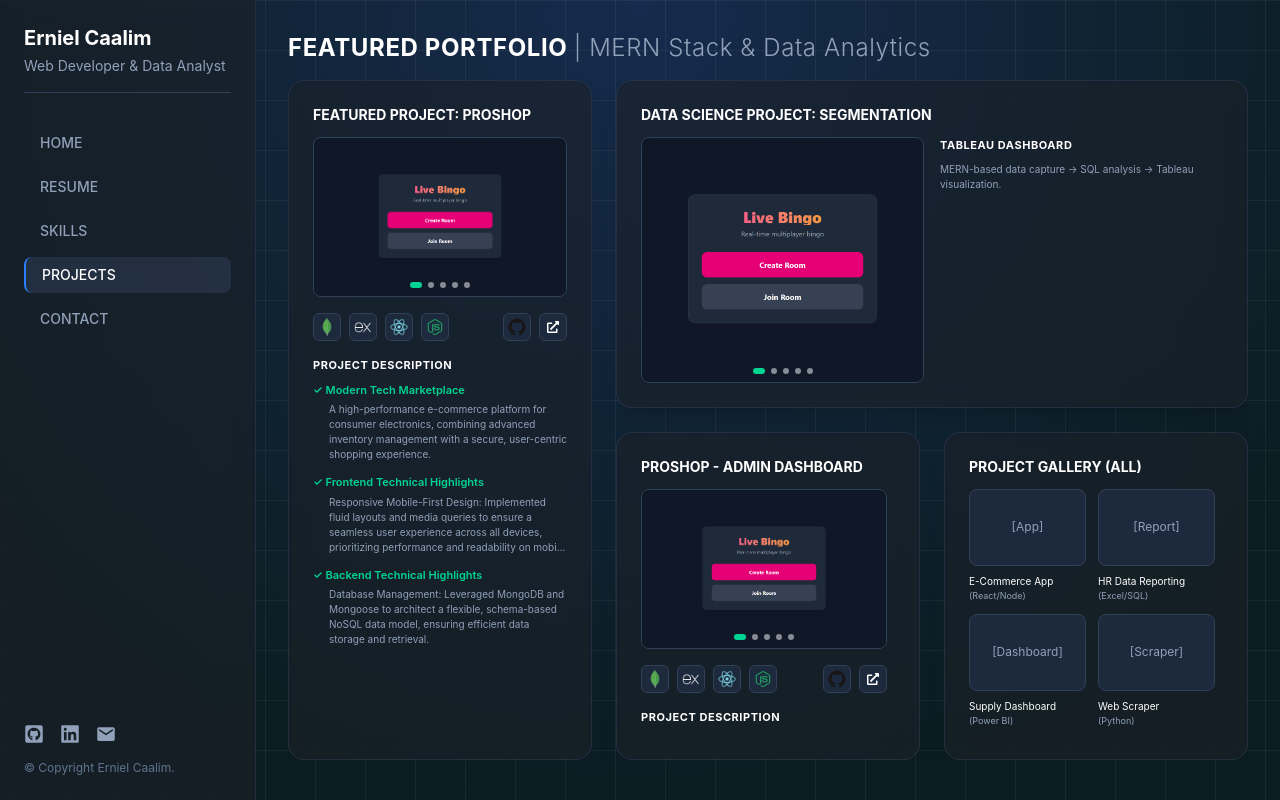
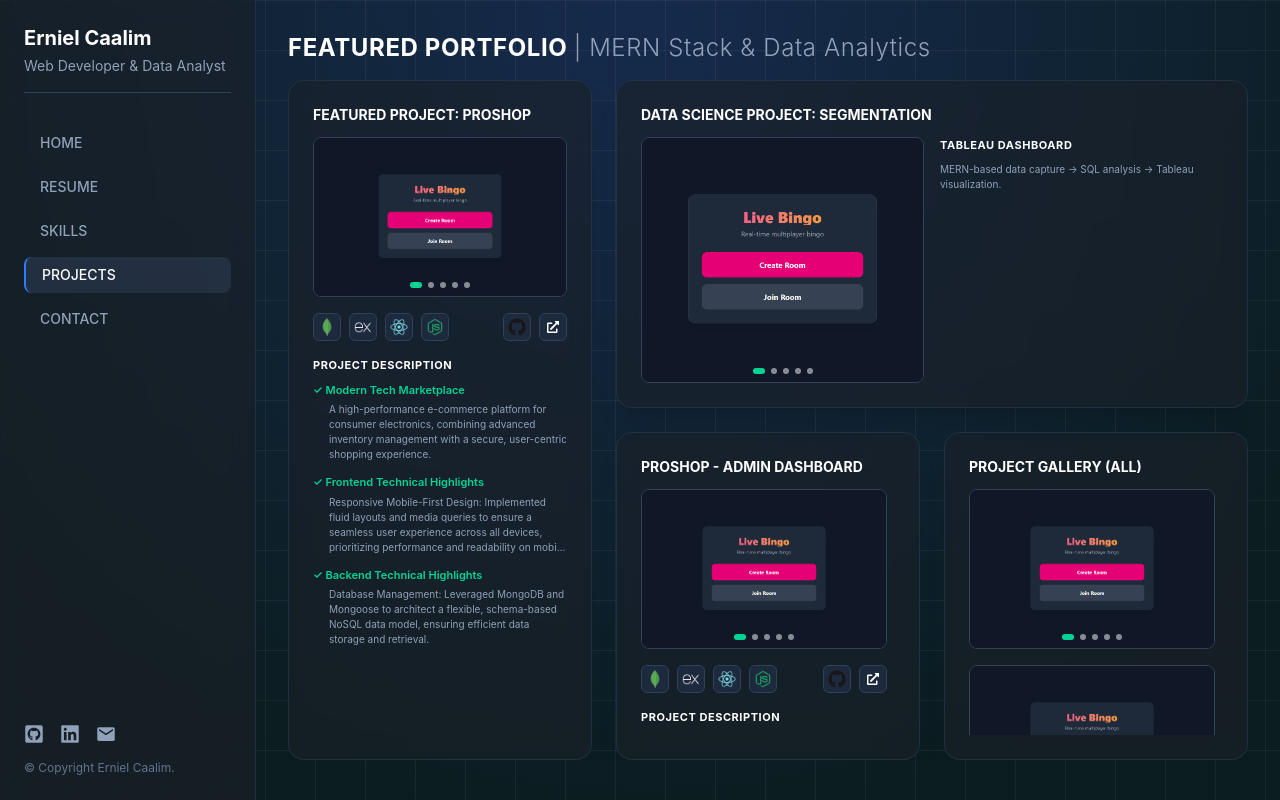
Before and after one commit to EMCSquare12/erniel-portfolio, a React (Vite) app: page /projects in a window 1280 px wide. Built offline with nearby package versions, Linux system fonts and the light colour scheme.

Commit message:
Feat: Change Project Gallery (all)

```diff
--- a/src/pages/ProjectsPage.jsx
+++ b/src/pages/ProjectsPage.jsx
@@ -548,28 +548,15 @@ export default function ProjectsPage() {
     return (
       <Card className="group flex flex-col h-full relative overflow-hidden w-full">
         {isExp && <ShrinkButton setExpandedCard={setExpandedCard} />}
-        {!isExp && (
-          <ExpandButton id="gallery" setExpandedCard={setExpandedCard} />
-        )}
 
         <h3 className="font-bold text-white mb-3 uppercase text-sm shrink-0 whitespace-nowrap pr-24">
           Project Gallery (All)
         </h3>
 
-        <div className="grid grid-cols-2 gap-3 overflow-y-auto flex-1 min-h-0 hover-scrollbar pr-2 pb-2">
-          {galleryItems.map((it, i) => (
-            <div key={i} className="flex flex-col h-full min-h-0">
-              <div
-                className={`bg-slate-800 rounded-lg border border-slate-700 flex items-center justify-center text-slate-400 text-xs mb-2 w-full overflow-hidden ${
-                  isExp ? "aspect-video" : "flex-1 min-h-[50px]"
-                }`}
-              >
-                [{it.label}]
-              </div>
-              <p className="text-[10px] text-white line-clamp-1">{it.title}</p>
-              <p className="text-[9px] text-slate-400">({it.tech})</p>
-            </div>
-          ))}
+        <div className="flex flex-col flex-1 min-h-0 overflow-y-auto hover-scrollbar pr-2 pb-2">
+          <ImageSlider images={mockImages} isExp={isExp} />
+          <ImageSlider images={mockImages} isExp={isExp} />
+          <ImageSlider images={mockImages} isExp={isExp} />
         </div>
       </Card>
     );
```
